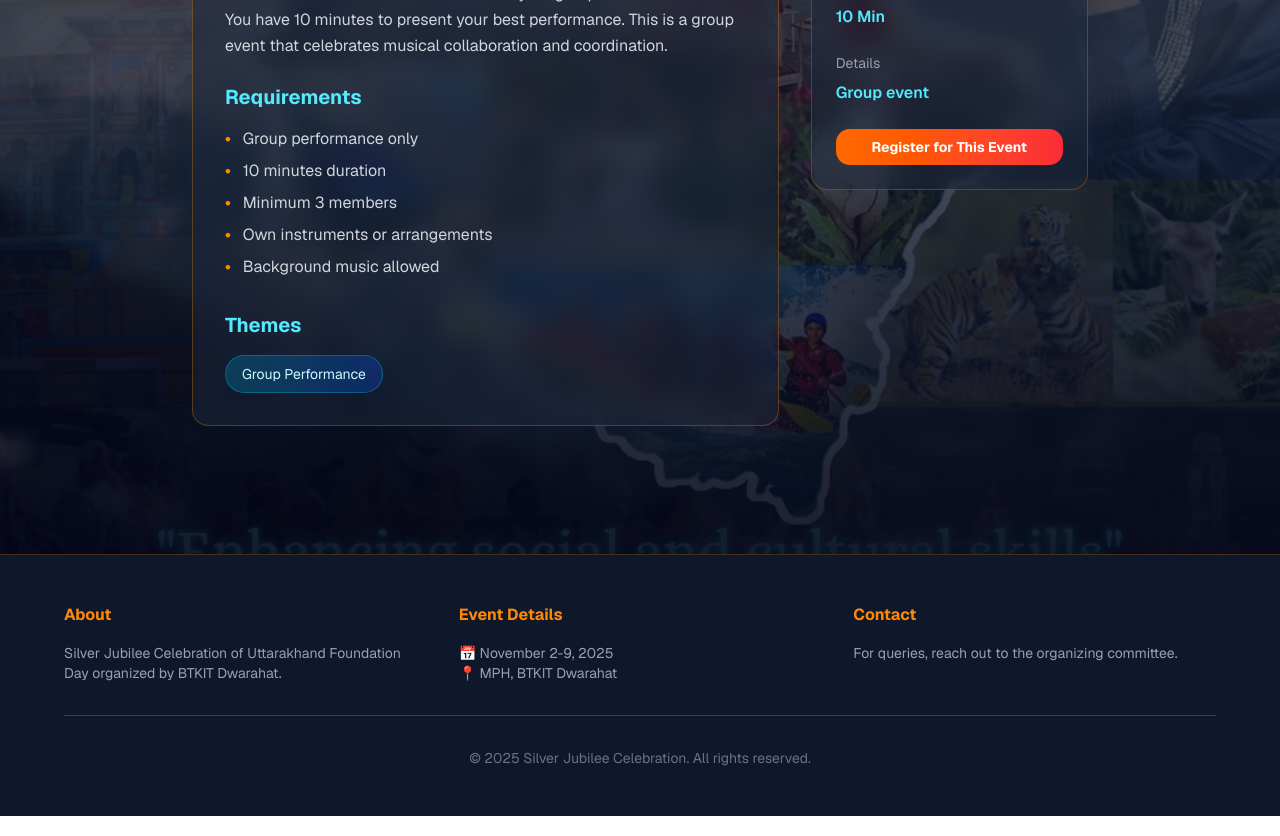
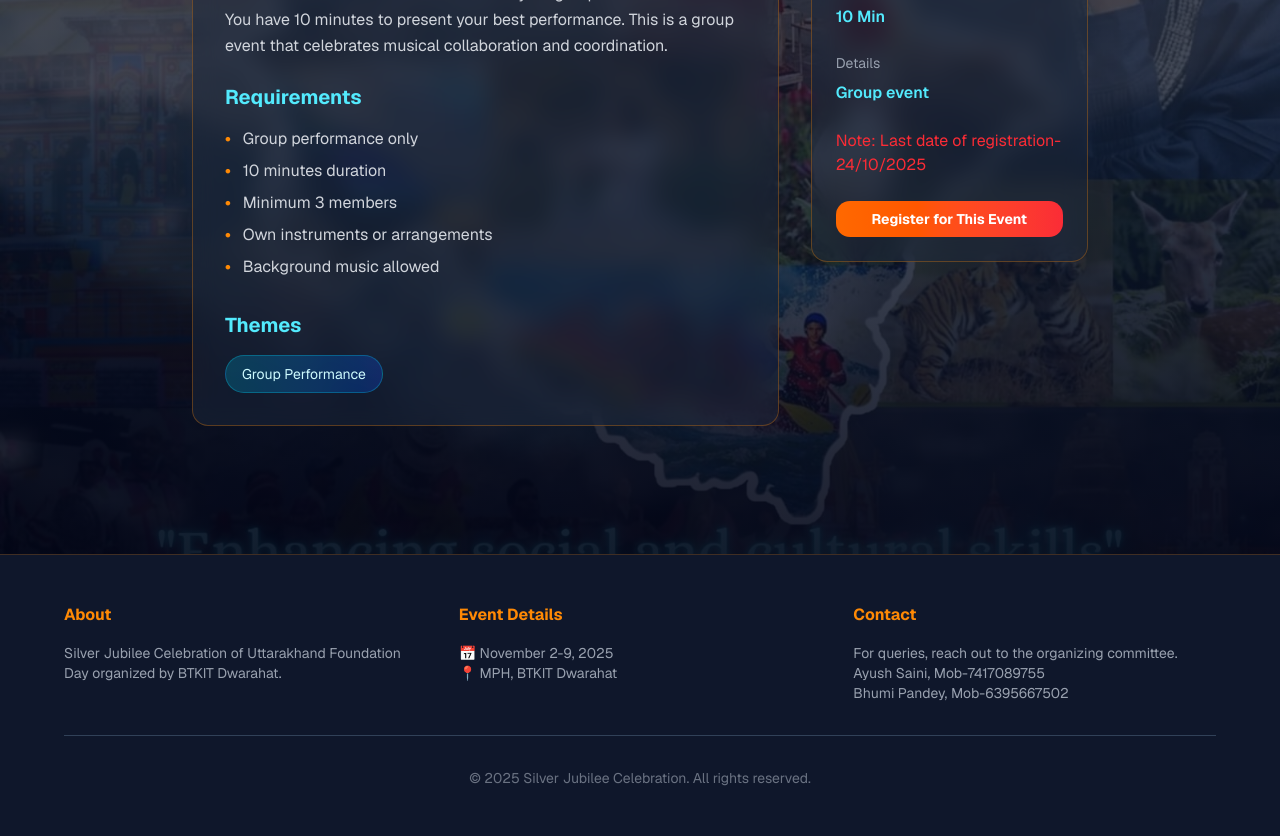
Before and after one commit to ayushsaini7717/Cultural-event, a Next.js app: page /events/music-band in a window 1280 px wide. Shown: the part 480-1316 px from the top of the page. Built offline with nearby package versions, Linux system fonts and the light colour scheme.

Commit message:
added contact details

```diff
--- a/app/events/[slug]/page.tsx
+++ b/app/events/[slug]/page.tsx
@@ -211,6 +211,7 @@ export default function EventDetailPage({ params }: { params: Promise<{ slug: st
                     <p className="text-cyan-300 font-semibold">{event.remarks}</p>
                   </div>
 
+                  <div className="text-red-500">Note: Last date of registration- 24/10/2025</div>
                   <Link href="/register" className="w-full">
                     <Button className="w-full bg-gradient-to-r from-orange-500 to-red-500 hover:from-orange-600 hover:to-red-600 text-white font-bold py-3 rounded-xl">
                       Register for This Event
--- a/components/footer.tsx
+++ b/components/footer.tsx
@@ -17,6 +17,10 @@ export function Footer() {
           <div>
             <h3 className="text-orange-400 font-bold mb-4">Contact</h3>
             <p className="text-gray-400 text-sm">For queries, reach out to the organizing committee.</p>
+             <p className="text-gray-400 text-sm">
+              Ayush Saini, Mob-7417089755 <br />
+              Bhumi Pandey, Mob-6395667502 <br />
+              </p>
           </div>
         </div>
         <div className="border-t border-slate-700 pt-8 text-center text-gray-500 text-sm">
```
